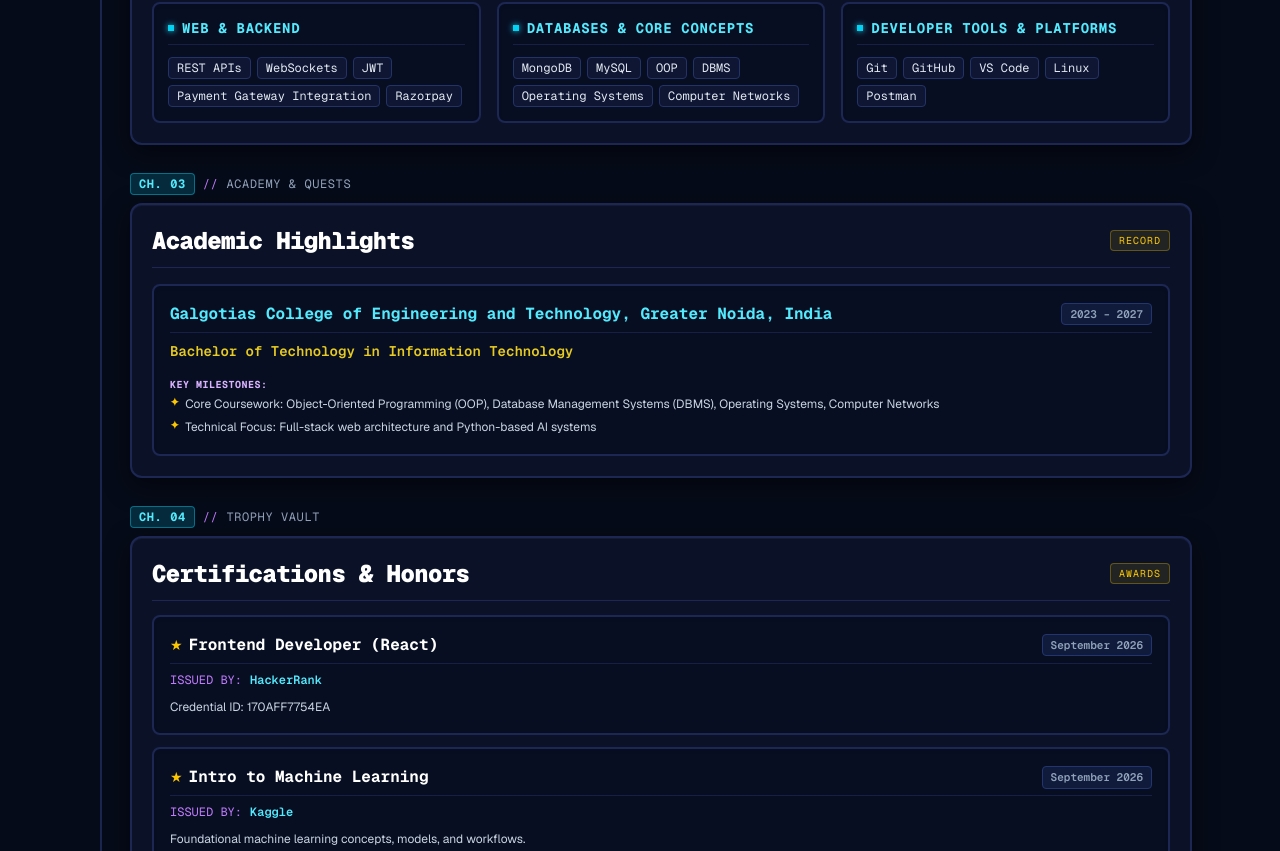
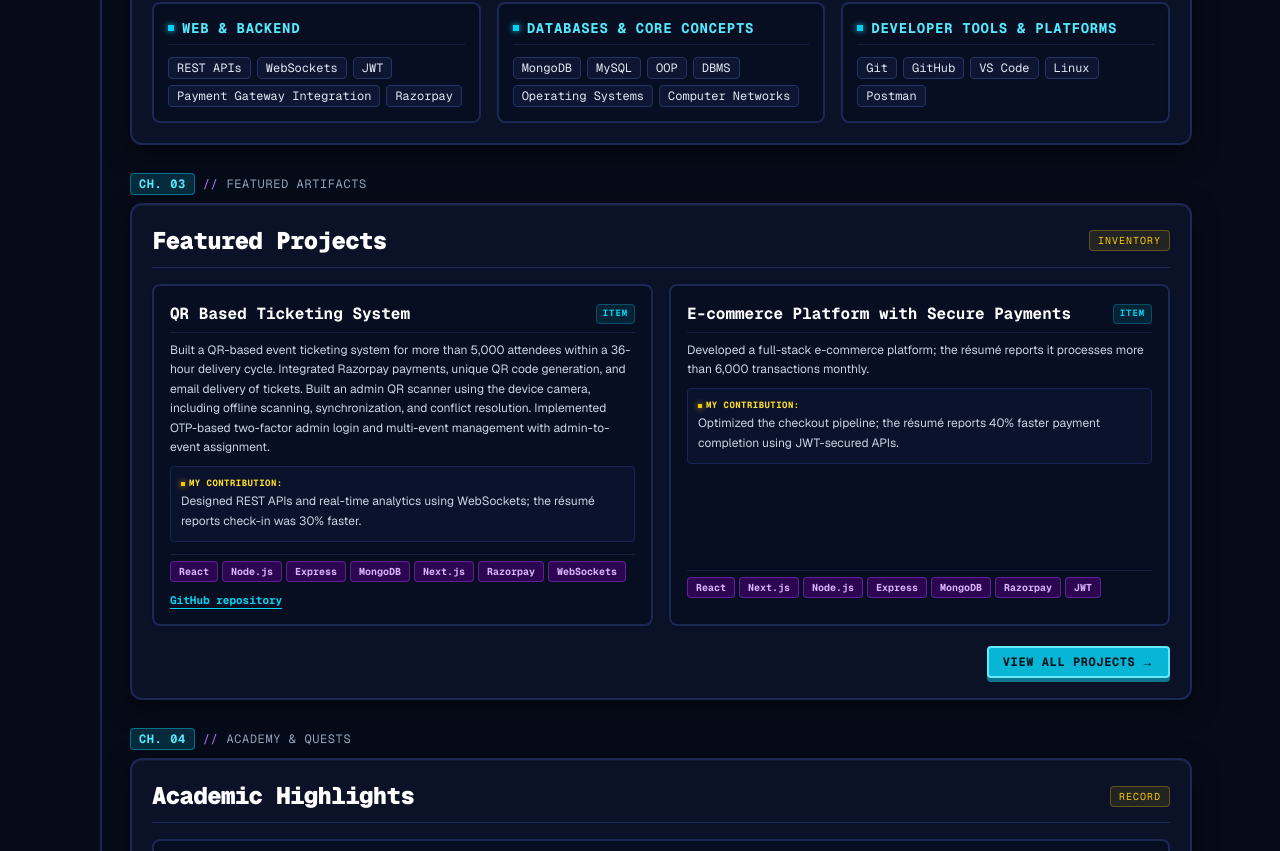
Before and after one commit to shashwatshuklaa/portfolio, a Next.js app: page / in a window 1280 px wide. Shown: the part 1169-2020 px from the top of the page. Built offline with nearby package versions, Linux system fonts and the light colour scheme.

Commit message:
Reordered Section

```diff
--- a/src/app/page.tsx
+++ b/src/app/page.tsx
@@ -29,9 +29,9 @@ export default function Home() {
         <div className="relative border-l-2 border-[#1a2550] ml-1.5 sm:ml-3 pl-3.5 sm:pl-7 space-y-5 sm:space-y-7">
           <About about={portfolioData.about} />
           <Skills skills={portfolioData.skills} />
+          <Projects projects={featuredProjects} showViewAll={true} />
           <AcademicHighlights academics={portfolioData.academics} />
           <Achievements achievements={portfolioData.achievements} />
-          <Projects projects={featuredProjects} showViewAll={true} />
           <Resume resume={portfolioData.resume} />
           <Contact contact={portfolioData.contact} />
         </div>
--- a/src/components/AcademicHighlights.tsx
+++ b/src/components/AcademicHighlights.tsx
@@ -11,7 +11,7 @@ export default function AcademicHighlights({
     <section id="academic" className="scroll-mt-20">
       <div className="flex items-center gap-2 font-mono text-xs uppercase tracking-wider text-cyan-400 mb-2">
         <span className="px-2 py-0.5 rounded bg-cyan-950/80 border border-cyan-500/50 text-cyan-300 font-bold">
-          CH. 03
+          CH. 04
         </span>
         <span className="text-purple-400">{"//"}</span>
         <span className="text-slate-400">ACADEMY & QUESTS</span>
--- a/src/components/Achievements.tsx
+++ b/src/components/Achievements.tsx
@@ -9,7 +9,7 @@ export default function Achievements({ achievements }: AchievementsProps) {
     <section id="achievements" className="scroll-mt-20">
       <div className="flex items-center gap-2 font-mono text-xs uppercase tracking-wider text-cyan-400 mb-2">
         <span className="px-2 py-0.5 rounded bg-cyan-950/80 border border-cyan-500/50 text-cyan-300 font-bold">
-          CH. 04
+          CH. 05
         </span>
         <span className="text-purple-400">{"//"}</span>
         <span className="text-slate-400">TROPHY VAULT</span>
--- a/src/components/Projects.tsx
+++ b/src/components/Projects.tsx
@@ -15,7 +15,7 @@ export default function Projects({
     <section id="projects" className="scroll-mt-20">
       <div className="flex items-center gap-2 font-mono text-xs uppercase tracking-wider text-cyan-400 mb-2">
         <span className="px-2 py-0.5 rounded bg-cyan-950/80 border border-cyan-500/50 text-cyan-300 font-bold">
-          CH. 05
+          CH. 03
         </span>
         <span className="text-purple-400">{"//"}</span>
         <span className="text-slate-400">
```
